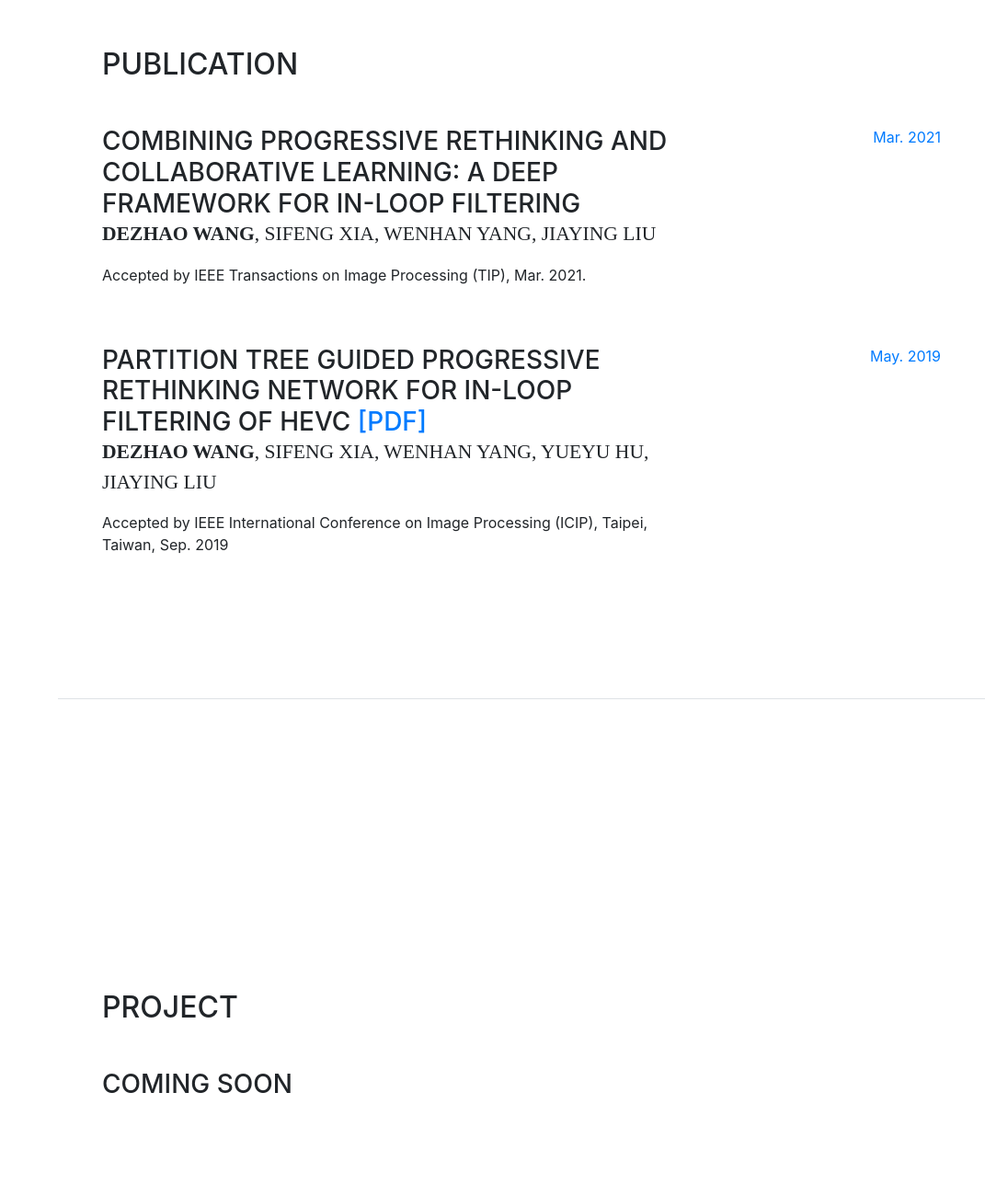
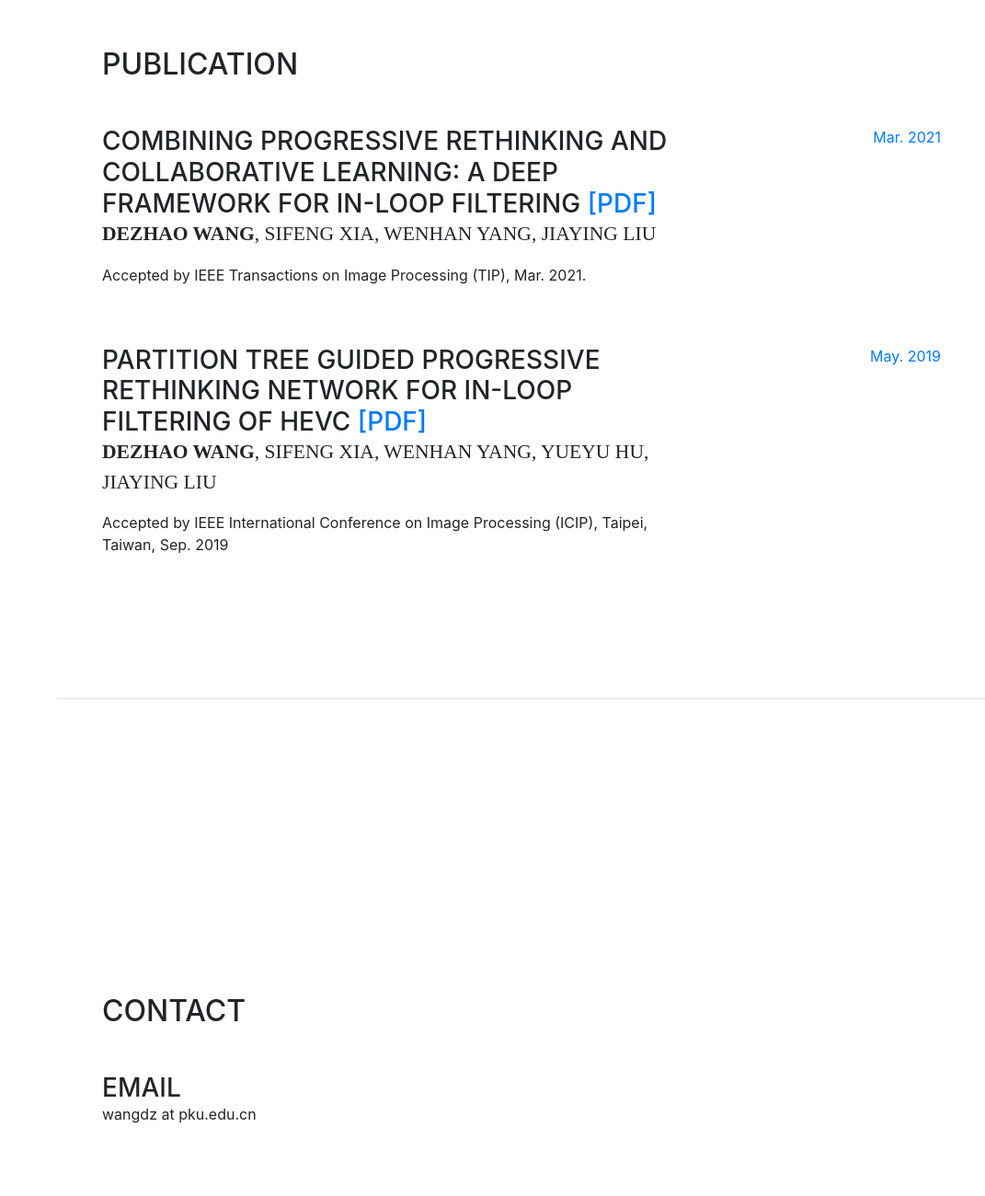
Before and after one commit to Dezhao-Wang/dezhao-wang.github.com, a website with bundled scripts: page index.html in a window 1280 px wide. Shown: the part 1640-2940 px from the top of the page at 92% size, without its empty margins (209-1280 px from the left). Built offline with nearby package versions, Linux system fonts and the light colour scheme; a web font is replaced by a local one.

Commit message:
update TIP pdf

```diff
--- a/index.html
+++ b/index.html
@@ -168,7 +168,7 @@
 
           <div class="resume-item d-flex flex-column flex-md-row mb-5">
             <div class="resume-content mr-auto">
-              <h3 class="mb-0">Combining Progressive Rethinking and Collaborative Learning: A Deep Framework for In-Loop Filtering
+              <h3 class="mb-0">Combining Progressive Rethinking and Collaborative Learning: A Deep Framework for In-Loop Filtering <a href="http://39.96.165.147/Pub%20Files/2021/wdz_tip21.pdf">      [PDF]</a>
               	<!-- <a href="./pdfs/wdz_icip19.pdf">      [PDF]</a> -->
               </h3>
               <div class="subheading mb-3"><b>Dezhao Wang</b>, Sifeng Xia, Wenhan Yang, Jiaying Liu</div>
@@ -198,25 +198,6 @@
 
       </section>
 
-
-
-      <section class="resume-section p-3 p-lg-5 d-flex flex-column" id="project">
-        <div class="my-auto">
-          <h2 class="mb-5">Project</h2>
-
-          <div class="resume-item d-flex flex-column flex-md-row mb-5">
-            <div class="resume-content mr-auto">
-              <h3 class="mb-0">COMING SOON</h3>
-              <!-- <div class="subheading mb-3"><b></b>, Sifeng Xia, Wenhan Yang, Yueyu Hu, Jiaying Liu</div>
-              <p>Accepted by IEEE International Conference on Image Processing (ICIP), Taipei, Taiwan, Sep. 2019</p> -->
-            </div>
-              <!-- <div class="resume-date text-md-right">
-                <span class="text-primary">May. 2019</span>
-              </div> -->
-          </div>
-        </div>
-
-      </section>
 
       <section class="resume-section p-3 p-lg-5 d-flex flex-column" id="contact">
         <div class="my-auto">
```
